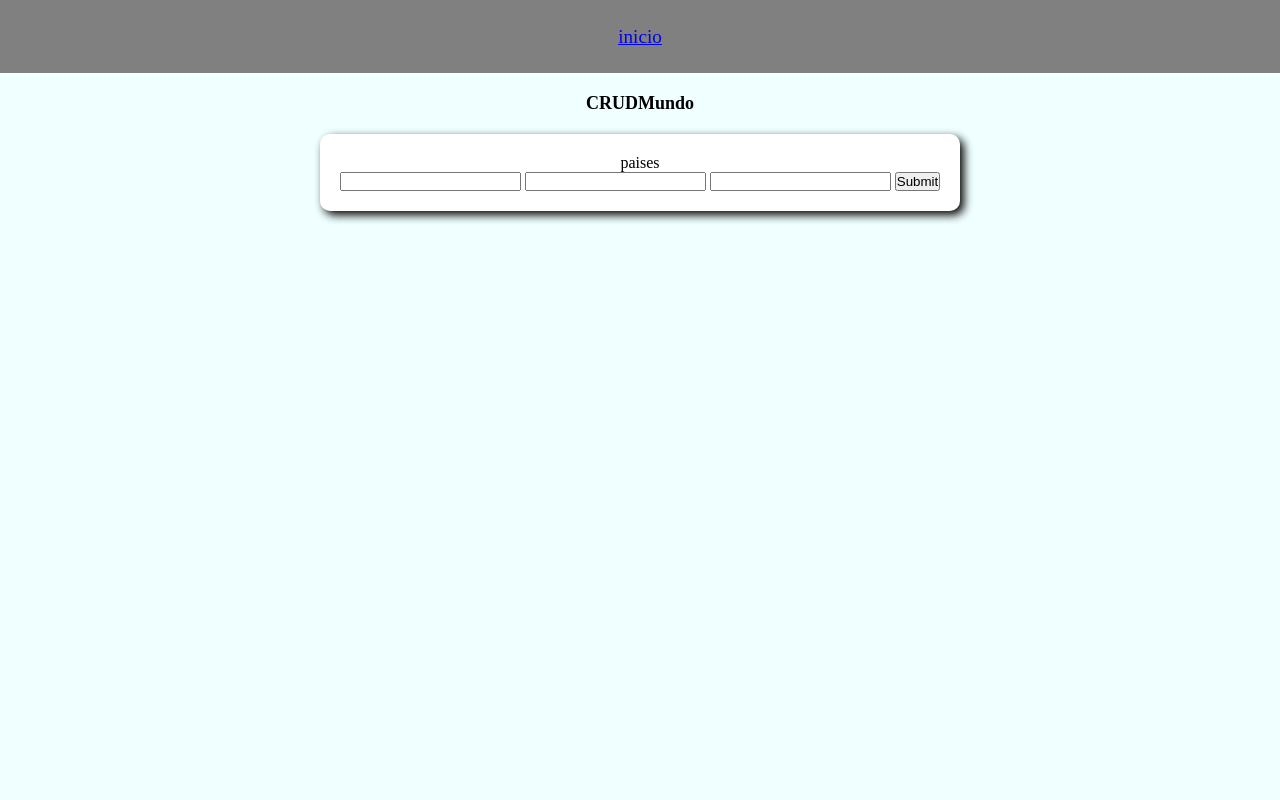
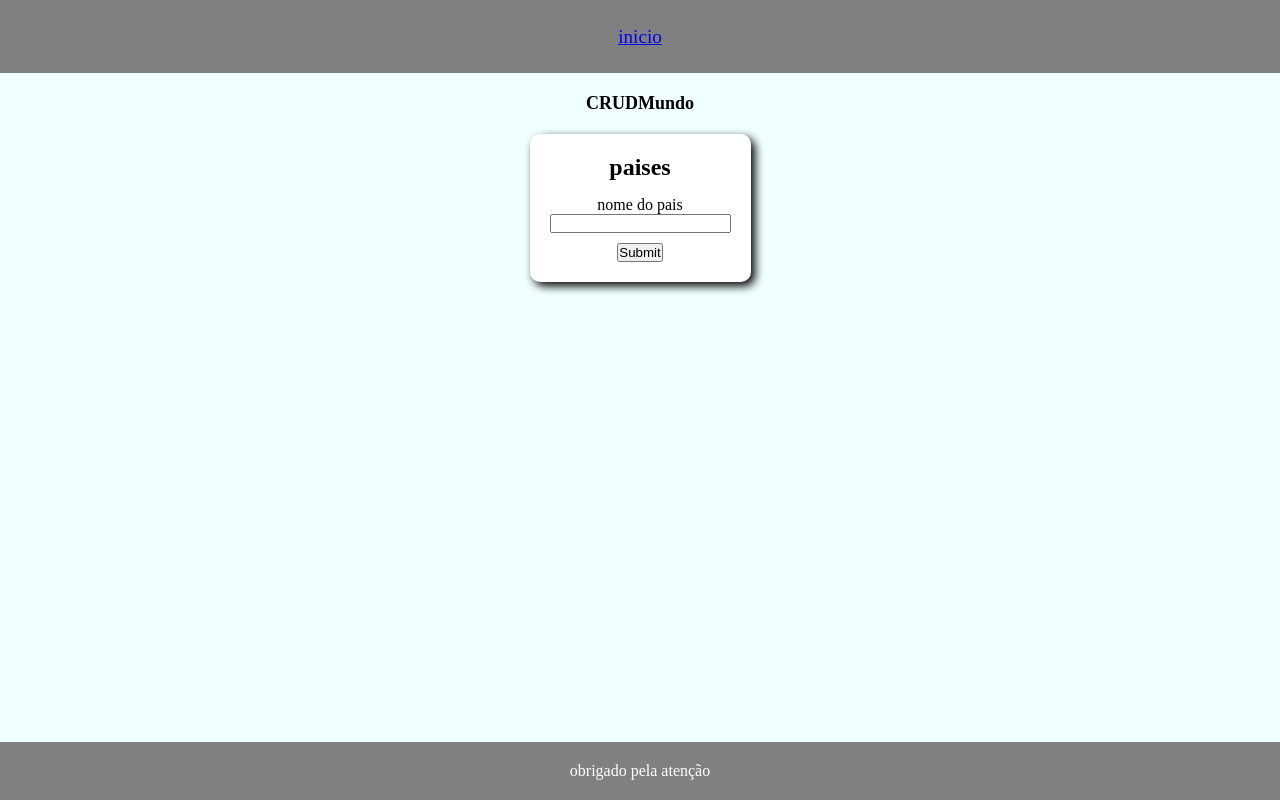
Before and after one commit to guilhermenanni/CRUDMundo, a PHP site: page / in a window 1280 px wide. Run offline with PHP 8.4, Linux system fonts and the light colour scheme.

Commit message:
alteraçoes na pagina web

```diff
--- a/web/assets/styles.css
+++ b/web/assets/styles.css
@@ -1,3 +1,26 @@
+html, body {
+    height: 100%;
+    margin: 0;
+    padding: 0;
+}
+
+body {
+    min-height: 100vh;
+    display: flex;
+    flex-direction: column;
+}
+
+main {
+    flex: 1;
+}
+
+footer {
+    background: #222;
+    color: #fff;
+    text-align: center;
+    padding: 20px 0;
+    width: 100%;
+}
 *{
     padding: 0%;
     border: 0%;
@@ -16,10 +39,14 @@ header{
 main{
     flex-direction: column;
     align-content: center;
+    flex: 1;
+    display: flex;
 }
 
 body{
+    height: 100%;
     display: flex;
+    flex: 1;
     flex-direction: column;
     text-align: center;
     justify-content: center;
@@ -35,6 +62,16 @@ body{
     padding: 20px;
 }
 
+.btn-submit{
+    margin: auto;
+    display: block;
+    margin-top: 10px;
+}
+
+h2 {
+    margin-bottom: 15px;
+}
+
 .pre-form{
     text-align: center;
     padding: 10px;
@@ -46,3 +83,9 @@ body{
     font-size: large;
     font-weight: bold;
 }
+
+footer{
+    text-align: center;
+    background-color: grey;
+    bottom: 0%;
+}
--- a/web/index.php
+++ b/web/index.php
@@ -1,4 +1,10 @@
 <?php include("conn.php"); ?>
+
+<?php
+
+$sql = "SELECT nm_pais FROM tb_pais;"
+
+?>
 
 <!DOCTYPE html>
 <html lang="en">
@@ -18,18 +24,17 @@
         </div>
         <div class="tabela-pais">
             <div class="row-table-elements">
-                <p>paises</p>
+                <h2>paises</h2>
                 <form action="index.php" method="post">
+                <p>nome do pais</p>
                 <input type="text" name="nm_pais">
-                <input type="text" name="lingua_pais">
-                <input type="text" name="continente_pais">
-                <input type="submit" name="enviar">
+                <input class="btn-submit" type="submit" name="consultar">
                 </form>
             </div>
         </div>
 
     </main>
-
 </body>
+<?php require 'footer.php' ?>
 
 </html>
```
